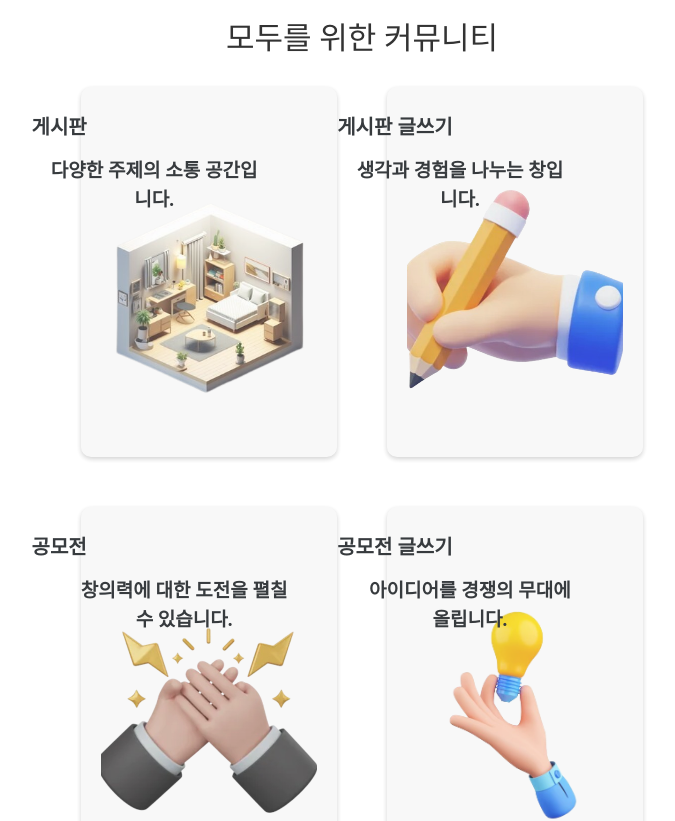
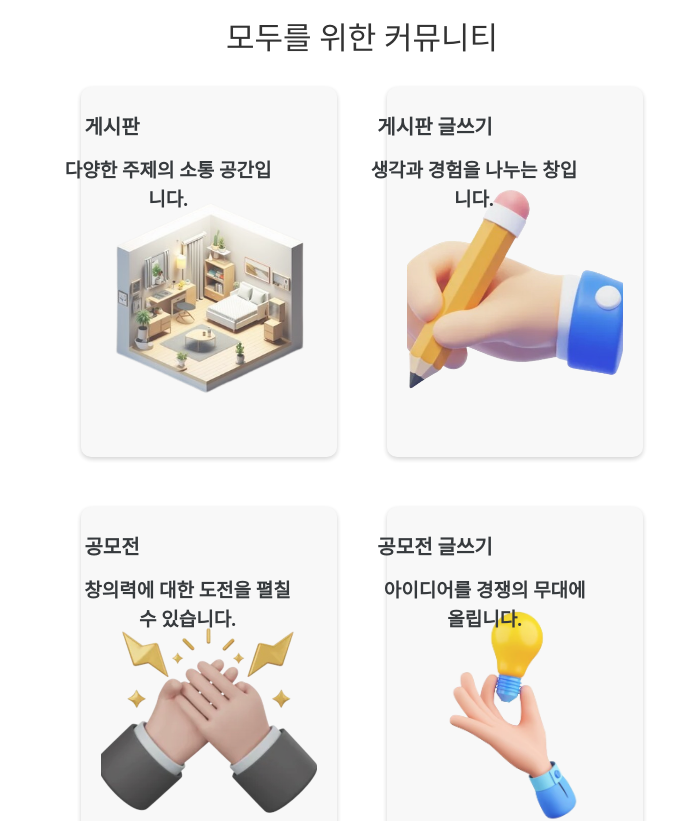
Before and after one commit to The-Aesthetics-Of-Space-Project/frontend, a Vue app: page /#/community in a window 1280 px wide. Shown: the top 821 px of the page, without its empty margins (278-953 px from the left). Built offline with nearby package versions, Linux system fonts and the light colour scheme; no server answers; a small style sheet from the web is missing; a web font is replaced by a local one.

Commit message:
fix: 레이아웃 수정

```diff
--- a/src/views/Community.vue
+++ b/src/views/Community.vue
@@ -11,8 +11,8 @@
           <router-link to="/interiorguide">
             <img src="@/assets/community_image_list/ckdwha.png" alt="인테리어 사진" class="image-sc">
           </router-link>
-          <div class="title-sc" style="position: relative; left:-150px;">게시판</div>
-          <div class="title-sc" style="font-size: 19px; position: relative; left:-55px;">다양한 주제의 소통 공간입니다.</div>
+          <div class="title-sc" style="position: relative; left:-45%;">게시판</div>
+          <div class="title-sc" style="font-size: 19px; position: relative; left:-19%;">다양한 주제의 소통 공간입니다.</div>
 
         </div>
 
@@ -20,8 +20,8 @@
           <router-link :to="isUserLogin ? '/GeneralBoard':'/login'">
             <img src="@/assets/community_image_list/board_write.png" alt="유저들의 콘텐츠" class="image-sc">
           </router-link>
-          <div class="title-sc" style="position: relative; left:-120px;">게시판 글쓰기</div>
-          <div class="title-sc" style="font-size: 19px; position: relative; left:-55px; "> 생각과 경험을 나누는 창입니다.</div>
+          <div class="title-sc" style="position: relative; left:-37%;">게시판 글쓰기</div>
+          <div class="title-sc" style="font-size: 19px; position: relative; left:-19%; "> 생각과 경험을 나누는 창입니다.</div>
 
         </div>
 
@@ -29,8 +29,8 @@
           <router-link to="/Community">
             <img src="@/assets/community_image_list/competition.png" alt="커뮤니티" class="image-sc">
           </router-link>
-          <div class="title-sc" style="position: relative; left:-150px;">공모전</div>
-          <div class="title-sc" style="font-size: 19px; position: relative; left:-25px; ">창의력에 대한 도전을 펼칠 수 있습니다.</div>
+          <div class="title-sc" style="position: relative; left:-45%;">공모전</div>
+          <div class="title-sc" style="font-size: 19px; position: relative; left:-10%; ">창의력에 대한 도전을 펼칠 수 있습니다.</div>
 
         </div>
 
@@ -38,8 +38,8 @@
           <router-link to="/Community">
             <img src="@/assets/community_image_list/competition_write.png" alt="커뮤니티" class="image-sc">
           </router-link>
-          <div class="title-sc" style="position: relative; left:-120px;">공모전 글쓰기</div>
-          <div class="title-sc" style="font-size: 19px; position: relative; left:-45px; ">아이디어를 경쟁의 무대에 올립니다.</div>
+          <div class="title-sc" style="position: relative; left:-37%;">공모전 글쓰기</div>
+          <div class="title-sc" style="font-size: 19px; position: relative; left:-14%; ">아이디어를 경쟁의 무대에 올립니다.</div>
         </div>
       </div>
     </div>
```
